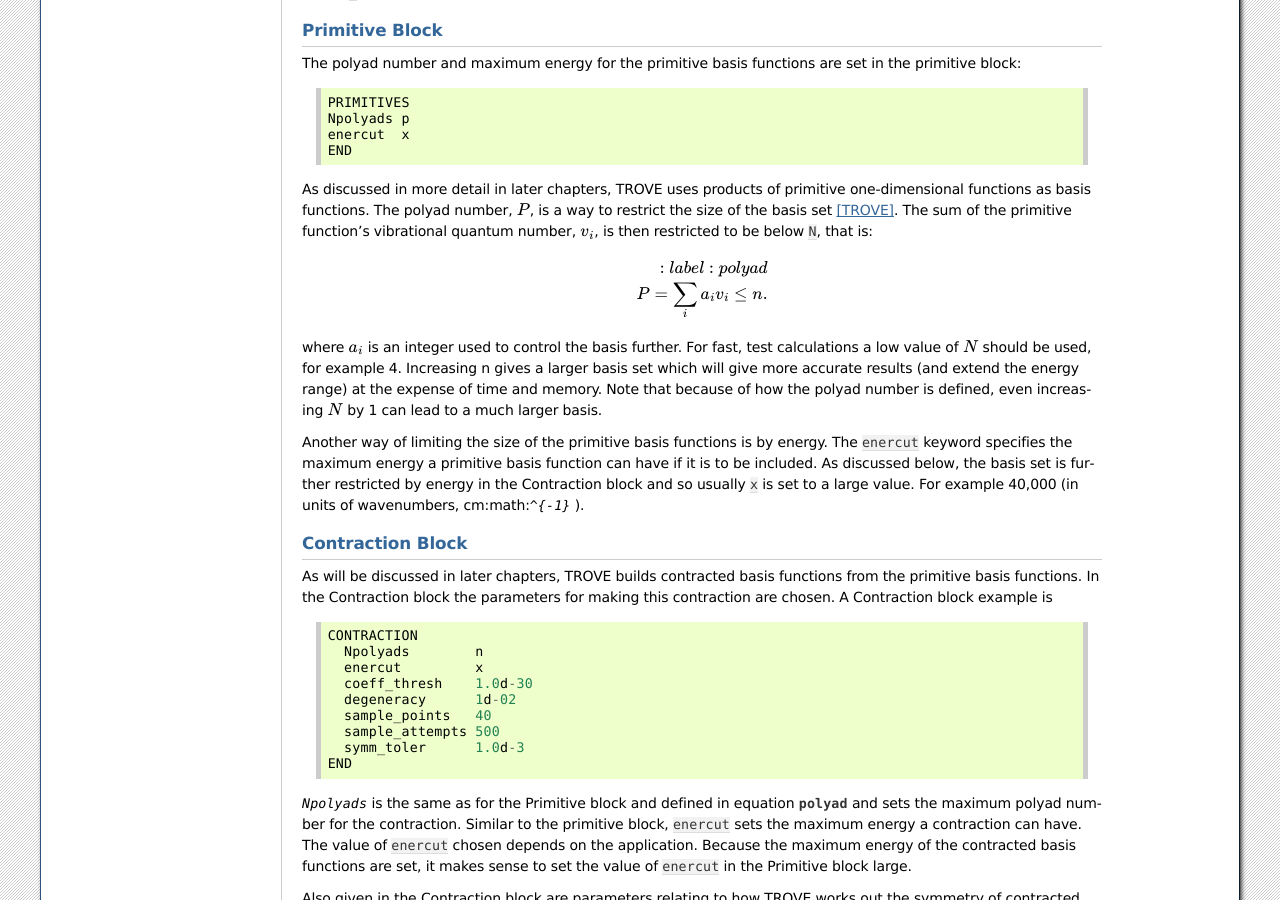
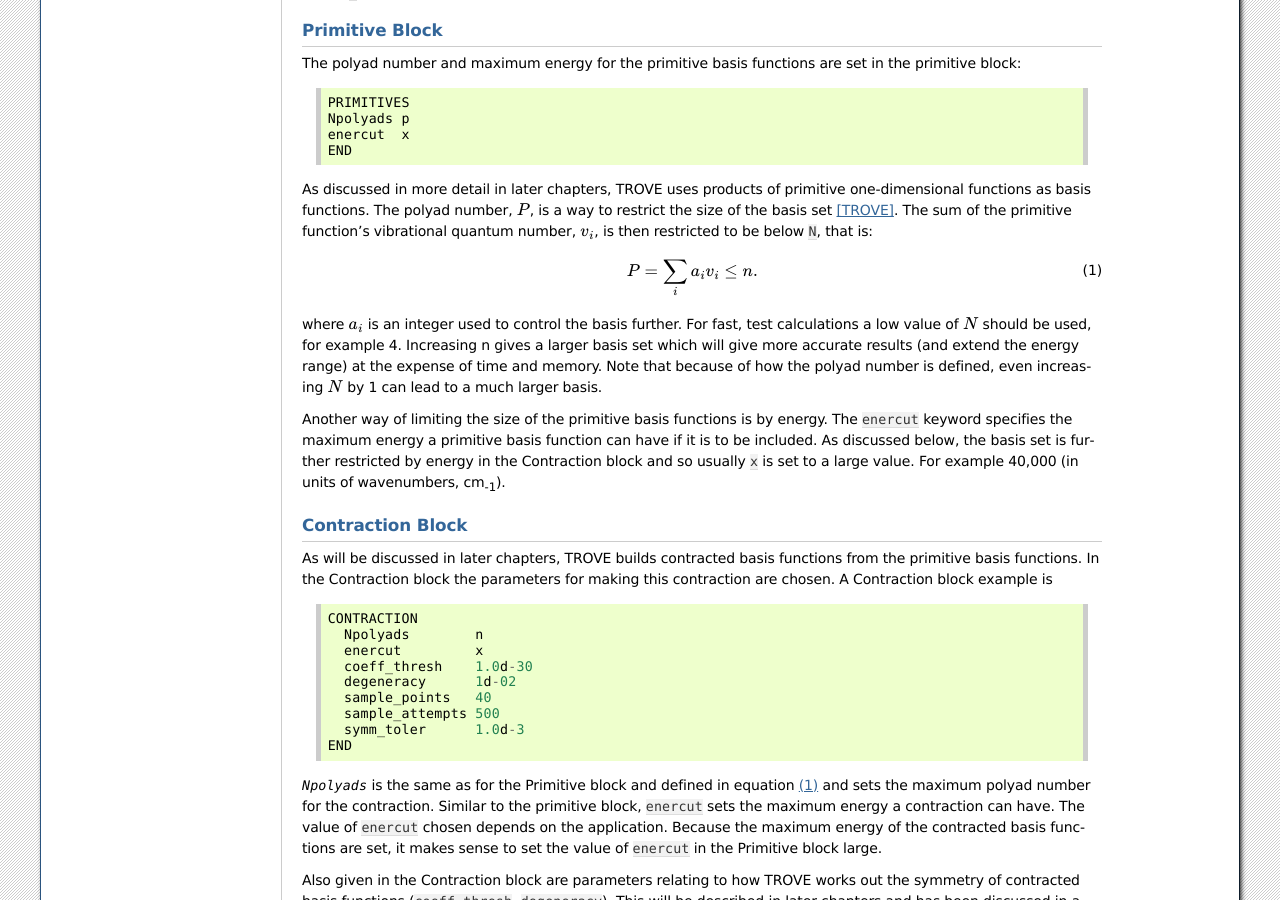
Before and after one commit to Trovemaster/TROVE, a Sphinx documentation site: the page built from docs/source/quickstart.rst, in a window 1280 px wide and 900 px high, scrolled down 3381 px. Built offline with Sphinx 7.4.7, drawn with Linux system fonts in a browser that asks for light colours; formulas are drawn with MathJax 3; some of the changed lines change nothing that is shown.

Commit message:
Update quickstart.rst

```diff
--- a/docs/source/quickstart.rst
+++ b/docs/source/quickstart.rst
@@ -185,9 +185,8 @@
 
 As discussed in more detail in later chapters, TROVE uses products of primitive one-dimensional functions as basis functions. The polyad number, :math:`P`, is a way to restrict the size of the basis set [TROVE]_. The sum of the primitive function's vibrational quantum number, :math:`v_i`, is then restricted to be below ``N``, that is:
 
-
 .. math::
-     :label:polyad
+     :label: polyad
 
      P = \sum_i a_i v_i \le n.
 
@@ -196,7 +195,7 @@
 Increasing n gives a larger basis set which will give more accurate results (and extend the energy range) at the expense of time and memory.
 Note that because of how the polyad number is defined, even increasing :math:`N`  by 1 can lead to a much larger basis.
 
-Another way of limiting the size of the primitive basis functions is by energy. The ``enercut`` keyword specifies the maximum energy a primitive basis function can have if it is to be included. As discussed below, the basis set is further restricted by energy in the Contraction block and so usually ``x`` is set to a large value. For example 40,000 (in units of wavenumbers, cm:math:`^{-1}` ).
+Another way of limiting the size of the primitive basis functions is by energy. The ``enercut`` keyword specifies the maximum energy a primitive basis function can have if it is to be included. As discussed below, the basis set is further restricted by energy in the Contraction block and so usually ``x`` is set to a large value. For example 40,000 (in units of wavenumbers, cm\ :sub:`-1`).
 
 Contraction Block
 -----------------
```
